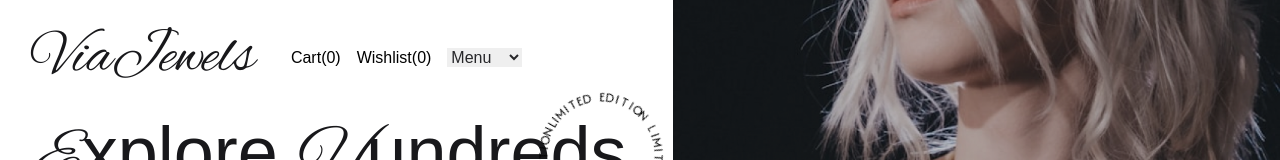
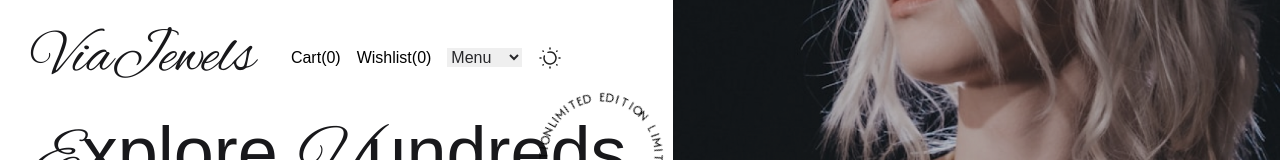
Before and after one commit to HumptyDumpy01/viajewels-app-enhanced, an Angular app: page / in a window 1280 px wide. Shown: the top 160 px of the page. Built offline with nearby package versions, Linux system fonts and the light colour scheme; a web font is replaced by a local one.

Commit message:
Implemented the theme service and already prepared different states for changing the styling.

```diff
--- /dev/null
+++ b/src/app/UI/theme/toggle-icon/toggle-icon.component.html
@@ -0,0 +1,8 @@
+<svg class="cursor-pointer hover:scale-110 transition-all duration-300 hover:animate-pulse" fill="none" height="24"
+     viewBox="0 0 24 24" width="24"
+     xmlns="http://www.w3.org/2000/svg">
+  <path
+    [attr.stroke]="theme() === 'dark' ? 'white': '#222'"
+    d="M12 2V3M12 21V22M22 12H21M3 12H2M19.07 4.93L18.678 5.323M5.322 18.678L4.929 19.071M19.07 19.07L18.678 18.677M5.322 5.322L4.929 4.929M6.341 10C5.88777 11.2831 5.88415 12.6821 6.33073 13.9675C6.77732 15.2529 7.64758 16.3484 8.79871 17.074C9.94984 17.7997 11.3135 18.1125 12.6658 17.9612C14.0181 17.8098 15.2788 17.2033 16.2411 16.2411C17.2033 15.2788 17.8098 14.0181 17.9612 12.6658C18.1125 11.3135 17.7997 9.94984 17.074 8.79871C16.3484 7.64758 15.2529 6.77732 13.9675 6.33073C12.6821 5.88415 11.2831 5.88777 10 6.341"
+    stroke-linecap="round" stroke-width="1.5" />
+</svg>
--- /dev/null
+++ b/src/app/UI/theme/toggle-icon/toggle-icon.component.ts
@@ -0,0 +1,14 @@
+import { Component, input } from '@angular/core';
+
+@Component({
+  selector: 'app-toggle-icon',
+  imports: [],
+  standalone: true,
+  templateUrl: './toggle-icon.component.html',
+  styleUrl: './toggle-icon.component.css'
+})
+export class ToggleIconComponent {
+  theme = input<ThemeType>('light');
+}
+
+export type ThemeType = 'light' | 'dark';
--- a/src/app/app.component.ts
+++ b/src/app/app.component.ts
@@ -1,9 +1,10 @@
-import { Component, inject, OnInit } from '@angular/core';
+import { Component, effect, inject, Injector, OnInit, Renderer2, runInInjectionContext } from '@angular/core';
 import { NavigationComponent } from './layout/navigation/navigation.component';
 import { NavigationEnd, Router, RouterOutlet } from '@angular/router';
 import { FooterComponent } from './layout/footer/footer.component';
 import { WishlistComponent } from './layout/popups/wishlist/wishlist.component';
 import { CartComponent } from './layout/popups/cart/cart.component';
+import { ThemeService } from './theme.service';
 
 @Component({
   selector: 'app-root',
@@ -14,6 +15,9 @@ import { CartComponent } from './layout/popups/cart/cart.component';
 })
 export class AppComponent implements OnInit {
   private router = inject(Router);
+  private themeService = inject(ThemeService);
+  private renderer = inject(Renderer2);
+  private injector = inject(Injector);
 
   /* IMPORTANT: NEEDS CLOSE ATTENTION: BEHAVIOUR CAN BE UNPREDICTED
   *   AND WORSEN USER EXPERIENCE*/
@@ -27,6 +31,14 @@ export class AppComponent implements OnInit {
         window.scrollTo(0, 0);
       }
     });
+
+    runInInjectionContext(this.injector, () => {
+      effect(() => {
+        const theme = this.themeService.theme();
+        this.renderer.removeClass(document.body, 'light-theme');
+        this.renderer.removeClass(document.body, 'dark-theme');
+        this.renderer.addClass(document.body, `${theme}-theme`);
+      });
+    });
   }
-
 }
--- a/src/app/layout/navigation/navigation.component.html
+++ b/src/app/layout/navigation/navigation.component.html
@@ -14,5 +14,8 @@
         <option value="/jewelry">Jewelry</option>
       </select>
     </li>
+    <li>
+      <app-toggle-icon (click)="handleTogglingTheme()" [theme]="theme" />
+    </li>
   </ul>
 </nav>
--- a/src/app/layout/navigation/navigation.component.ts
+++ b/src/app/layout/navigation/navigation.component.ts
@@ -11,11 +11,14 @@ import {
 import { JewelWishlistService } from '../../jewel-wishlist.service';
 import { PopupsService } from '../../popups.service';
 import { CartService } from '../../cart.service';
-import { Router } from '@angular/router';
+import { ToggleIconComponent } from '../../UI/theme/toggle-icon/toggle-icon.component';
+import { ThemeService } from '../../theme.service';
 
 @Component({
   selector: 'app-navigation',
-  imports: [],
+  imports: [
+    ToggleIconComponent
+  ],
   standalone: true,
   templateUrl: './navigation.component.html',
   styleUrl: './navigation.component.css'
@@ -23,16 +26,20 @@ import { Router } from '@angular/router';
 export class NavigationComponent implements OnInit {
   private popupsService = inject(PopupsService);
   private jewelWishlistService = inject(JewelWishlistService);
+  private themeService = inject(ThemeService);
 
   private cartService = inject(CartService);
   private cdr = inject(ChangeDetectorRef);
   private injector = inject(Injector);
-  private router = inject(Router);
 
   heading = input(`ViaJewels`);
 
   cartItems = 0;
   wishlistedItems = 0;
+
+  get theme() {
+    return this.themeService.getTheme;
+  }
 
   ngOnInit() {
     this.updateWishlistCount();
@@ -80,4 +87,8 @@ export class NavigationComponent implements OnInit {
   }
 
 
+  handleTogglingTheme() {
+    this.themeService.changeTheme(this.theme === 'light' ? 'dark' : 'light');
+    this.cdr.detectChanges();
+  }
 }
--- /dev/null
+++ b/src/app/theme.service.ts
@@ -0,0 +1,31 @@
+import { Injectable, signal } from '@angular/core';
+import { ThemeType } from './UI/theme/toggle-icon/toggle-icon.component';
+
+@Injectable({
+  providedIn: 'root'
+})
+export class ThemeService {
+
+  theme = signal<ThemeType>(this.loadThemeSettsFromLocalStorage());
+
+  private loadThemeSettsFromLocalStorage(): ThemeType {
+    const themeJson = localStorage.getItem('theme');
+    return themeJson ? JSON.parse(themeJson) : `light`;
+  }
+
+  private saveThemeSettsToLocalStorage() {
+    localStorage.setItem('theme', JSON.stringify(this.theme()));
+  }
+
+  get getTheme() {
+    return this.theme();
+  }
+
+  changeTheme(theme: ThemeType) {
+    this.theme.update(() => {
+      this.saveThemeSettsToLocalStorage();
+      return theme;
+    });
+    this.saveThemeSettsToLocalStorage();
+  }
+}
--- a/src/styles.css
+++ b/src/styles.css
@@ -100,3 +100,11 @@ input[type="number"]::-webkit-inner-spin-button {
 input[type="number"] {
   -moz-appearance: textfield;
 }
+
+body.light-theme {
+  background-color: white;
+}
+
+body.dark-theme {
+  background-color: black;
+}
```
Also changed, not shown: src/app/UI/theme/toggle-icon/toggle-icon.component.css (added).
